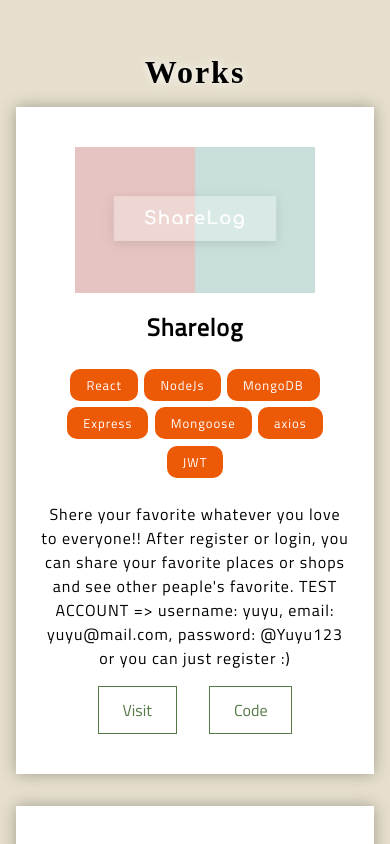
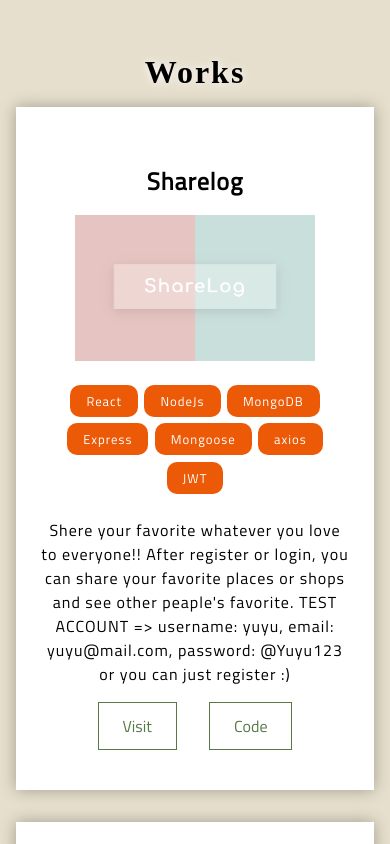
Before and after one commit to Yuuki915/portfolio, a React (Create React App) app: page / in a window 390 px wide. Shown: the part 1600-2444 px from the top of the page. Built offline with nearby package versions, Linux system fonts and the light colour scheme.

Commit message:
modify layout

```diff
--- a/src/components/about/About.css
+++ b/src/components/about/About.css
@@ -7,7 +7,7 @@
 
 .title-in-about {
   position: absolute;
-  top: 35%;
+  top: 32%;
   left: 0;
 
   color: #fff;
@@ -23,7 +23,7 @@
 .about-container {
   width: 100%;
   background-color: #fff;
-  padding: 3rem 0;
+  padding: 0 0 3rem;
 }
 .about-texts {
   height: 100%;
@@ -60,12 +60,15 @@
   .about {
     height: auto;
   }
+  .about-container {
+    padding: 3rem 0;
+  }
   .about-texts {
     padding: 0 3rem;
   }
   .title-in-about {
     padding: 1rem 4rem;
-    top: 29%;
+    top: 30%;
   }
   .text-body {
     padding-left: 1rem;
@@ -74,9 +77,10 @@
 
 @media (min-width: 1200px) {
   .about-container {
-    padding: 0 5rem;
+    padding: 0 0 3rem;
   }
   .title-in-about {
     margin-left: 7rem;
+    top: 30%;
   }
 }
--- a/src/components/work/Work.css
+++ b/src/components/work/Work.css
@@ -47,6 +47,7 @@
 .sitetitle {
   margin: 2rem 0;
   letter-spacing: 1px;
+  text-align: left;
 }
 
 .work {
@@ -79,10 +80,11 @@
     width: 100%;
   }
   .img-and-sitename {
-    padding: 1rem 0;
+    padding: 1rem;
   }
   .sitetitle {
     margin: 1rem 0;
+    text-align: center;
   }
   .visit-page,
   .view-code {
--- a/src/components/work/Work.js
+++ b/src/components/work/Work.js
@@ -7,9 +7,9 @@ const Work = (props) => {
     <div className="work">
       <div className="work-container">
         <div className="img-and-sitename">
+          <h2 className="sitetitle">{props.title}</h2>
           <div className="workimg-div">
             <img className="workimg" src={props.src} alt="" />
-            <h2 className="sitetitle">{props.title}</h2>
           </div>
         </div>
 
--- a/src/components/work/Works.css
+++ b/src/components/work/Works.css
@@ -46,9 +46,6 @@
     margin: 0 auto;
   }
 
-  .img-and-sitename {
-    padding-bottom: 0;
-  }
   .work-discription {
     padding: 0;
   }
```
